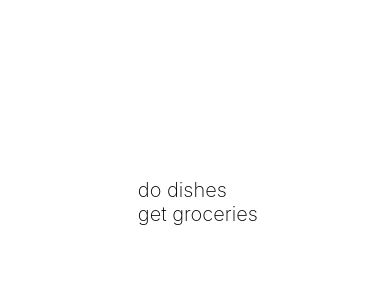
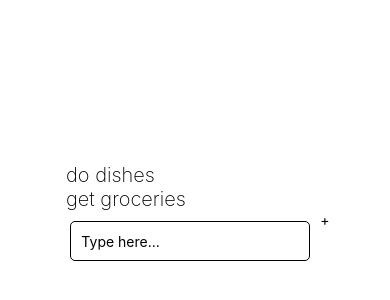
Before and after one commit to sashhw/ToDo, a React Native app: screen / in a window 390 px wide. Shown: the part 220-520 px from the top of the page. Built offline with nearby package versions, Linux system fonts and the light colour scheme.

Commit message:
created "AddButton" and "TextInputBar" components for adding items

```diff
--- /dev/null
+++ b/components/AddButton.js
@@ -0,0 +1,13 @@
+import { Button, TouchableOpacity, Text, StyleSheet } from "react-native";
+
+const AddButton = () => (
+  <TouchableOpacity>
+    <Text>+</Text>
+  </TouchableOpacity>
+);
+
+const styles = StyleSheet.create({
+  container: {},
+});
+
+export default AddButton;
--- /dev/null
+++ b/components/TextInputBar.js
@@ -0,0 +1,29 @@
+import React, { useState } from "react";
+import { SafeAreaView, StyleSheet, TextInput } from "react-native";
+
+const TextInputBar = () => {
+  const [text, onChangeText] = useState("");
+
+  return (
+    <SafeAreaView>
+      <TextInput
+        style={styles.input}
+        onChangeText={onChangeText}
+        value={text}
+        placeholder="Type here..."
+      />
+    </SafeAreaView>
+  );
+};
+
+const styles = StyleSheet.create({
+  input: {
+    height: 40,
+    margin: 10,
+    borderWidth: 1,
+    padding: 10,
+    borderRadius: 5,
+  },
+});
+
+export default TextInputBar;
--- a/screens/ToDoScreen.js
+++ b/screens/ToDoScreen.js
@@ -1,6 +1,8 @@
 import React from "react";
-import { View, Text, FlatList } from "react-native";
+import { View, FlatList, StyleSheet } from "react-native";
 import ListItem from "../components/ListItem";
+import TextInputBar from "../components/TextInputBar";
+import AddButton from "../components/AddButton";
 
 const ToDoScreen = () => {
   const tasks = [
@@ -9,14 +11,28 @@ const ToDoScreen = () => {
   ];
 
   return (
-    <View>
+    <View style={styles.container}>
       <FlatList
         data={tasks}
         renderItem={({ item }) => <ListItem title={item.title} />}
         keyExtractor={(task) => task.id}
       />
+      <View style={styles.inputContainer}>
+        <TextInputBar />
+        <AddButton />
+      </View>
     </View>
   );
 };
 
+const styles = StyleSheet.create({
+  container: {
+    padding: 20,
+    paddingTop: 50,
+  },
+  inputContainer: {
+    flexDirection: "row",
+  },
+});
+
 export default ToDoScreen;
```
